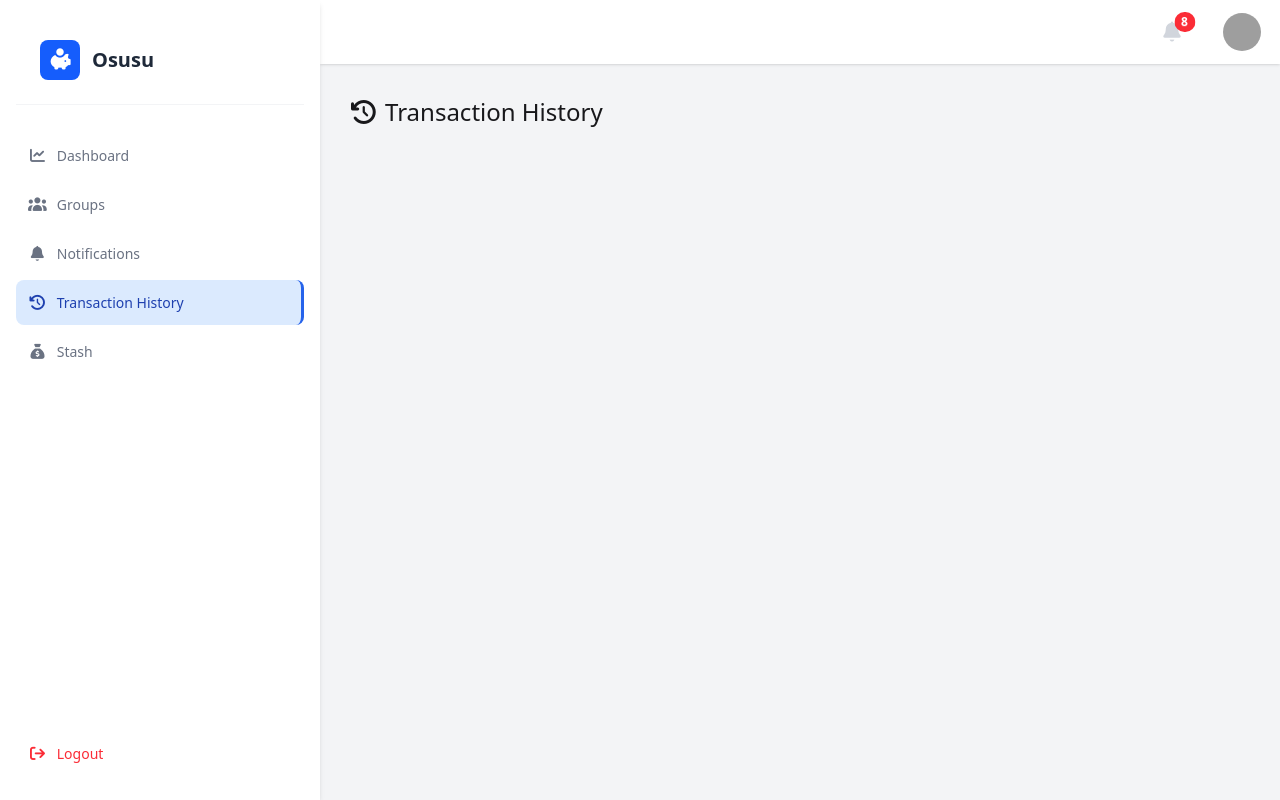
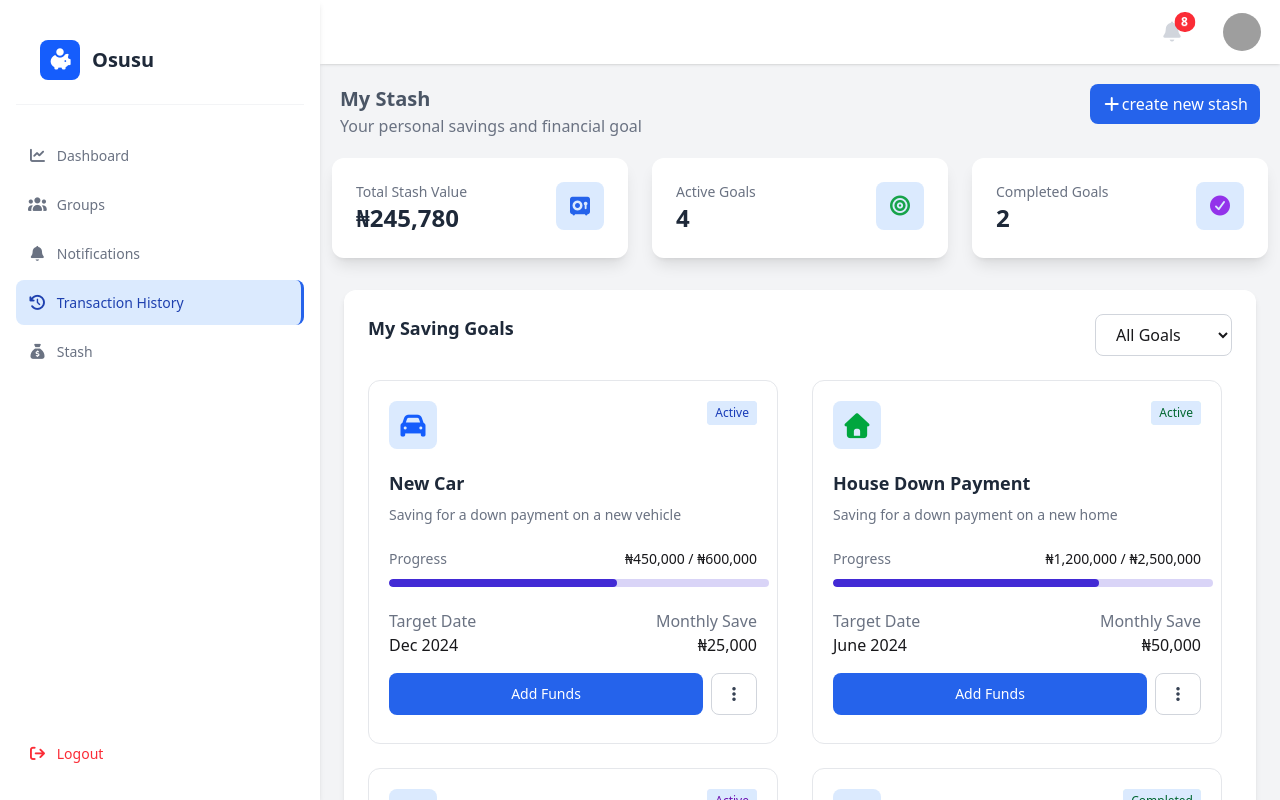
Before and after one commit to mamba2x/Osusu, a Vue app in the folder osusu-frontend/: page /transaction-history in a window 1280 px wide. Built offline with nearby package versions, Linux system fonts and the light colour scheme; grey boxes are pictures that could not be loaded.

Commit message:
stash package

```diff
--- /dev/null
+++ b/osusu-frontend/src/components/trans-card/goal.vue
@@ -0,0 +1,124 @@
+<template>
+    <div class="bg-white rounded-xl shadow-md p-6 m-6">
+           <div class="flex justify-between mb-6">
+            <p class="text-lg font-semibold text-gray-800 capitalize"
+            >my saving goals</p>
+            <h1>
+                <select class="border border-gray-300 rounded-lg px-4 py-2 focus:outline-none focus:ring-2 focus:ring-primary-500 focus:border-transparent">
+                <option>All Goals</option>
+                <option>Active</option>
+                <option>Completed</option>
+                </select>
+            </h1>
+           </div>
+
+  <div class="grid grid-cols-1 md:grid-cols-2 gap-6">
+     <div v-for="value in source">
+     <div
+    c class="border border-gray-200 rounded-xl p-5 hover:shadow-md transition-all w-[410px]"
+    >
+    <div class="flex justify-between">
+       <div class="w-12 h-12 bg-blue-100 rounded-lg flex items-center justify-center">
+         <i :class="[value.icon, value.size, value.color]"></i>
+       </div>
+       <div :class="value.col">
+         <p class="bg-blue-100 text-xs font-medium px-2 py-1 rounded capitalize">{{ value.active ? 'active' : 'completed'}}</p>
+       </div>
+    </div>
+       <h1 class="font-semibold text-lg text-gray-800 mb-2 capitalize mt-5">{{ value.goal }}</h1>
+    <p class="text-gray-500 text-sm mb-6">{{ value.reason }}</p>
+    <div class="flex justify-between text-sm">
+        <p class="text-gray-500" >Progress</p>
+        <h1 class="font-medium">{{ value.amount }}</h1>
+    </div>
+    <div class="mb-4">
+      <progress class="progress  w-95" :class="value.active ? 'progress-primary' : 'progress-[gray]'" :value="value.progress" max="100"></progress>
+    </div>
+        <div class="flex justify-between text-gray-500 ">
+            <h1>Target Date</h1>
+            <h2>Monthly Save</h2>
+        </div>
+        <div class="flex justify-between capitalize font-medium ">
+            <h1>{{ value.month }}</h1>
+            <h2>{{ value.secAmount }}</h2>
+        </div>
+
+
+        <div class="flex space-x-2 mt-4 mb-2">
+            <button
+            class="flex-1  text-white py-2 rounded-lg  text-sm font-medium hover:bg-primary-700 transition-colors capitalize"
+            :class="value.active ? 'bg-[#2563eb] cursor-pointer' : 'bg-gray-500 cursor-not-allowed'">
+            {{ value.active ? 'Add Funds' : 'Completed'}}</button>
+           <button
+           class="px-3 py-2 border border-gray-300 rounded-lg text-gray-700 hover:bg-gray-50 transition-colors"
+           >
+            <i class="fas fa-ellipsis-v"></i>
+           </button>
+        </div>
+    </div>
+   </div>
+  </div>
+ <div class=""></div>
+    </div>
+</template>
+
+<script setup>
+   const source = [
+    {
+     active : true,
+     goal : "new car" ,
+     reason: "Saving for a down payment on a new vehicle",
+     amount : "₦450,000 / ₦600,000",
+     month :"dec 2024",
+     secAmount: "₦25,000",
+     icon:"fa fa-car",
+     color: "text-blue-600",
+     size: "text-[25px]" ,
+     col: "text-blue-800 bg-blue-100 h-6 rounded ",
+     progress: 60
+    },
+     {
+     active : true,
+     goal : "House Down Payment" ,
+     reason: "Saving for a down payment on a new home",
+     amount : "₦1,200,000 / ₦2,500,000",
+     month :"june 2024",
+     secAmount: "₦50,000",
+     icon:"fas fa-home",
+     color: "text-green-600",
+     size: "text-[25px]" ,
+     col: "text-green-800 bg-green-100 h-6 rounded",
+     progress: 70
+    },
+        {
+     active : true,
+     goal : "Europe Vacation" ,
+     reason: "Saving for a dream vacation to Europe",
+     amount : "₦350,000 / ₦800,000",
+     month :"Aug 2024",
+     secAmount: "₦20,000",
+     icon:"fas fa-umbrella-beach",
+     color: "text-purple-600",
+     size: "text-[25px]" ,
+     col: "text-purple-800 bg-purple-100 h-6 rounded",
+     progress: 50
+    },
+        {
+     active : false,
+     goal : "House Down Payment" ,
+     reason: "Saving for a down payment on a new home",
+     amount : "₦1,200,000 / ₦2,500,000",
+     month :"june 2024",
+     secAmount: "₦50,000",
+     icon:"fas fa-home",
+     color: "text-green-600",
+     size: "text-[25px]" ,
+     col: "text-green-800 bg-green-100 h-6 rounded",
+     progress: 100
+    },
+   ]
+</script>
+
+<style  scoped>
+
+</style>
--- /dev/null
+++ b/osusu-frontend/src/components/trans-card/jose.vue
@@ -0,0 +1,48 @@
+<template>
+<div class="grid grid-cols-1 md:grid-cols-3  mb-8">
+    <div v-for="value in source" >
+     <div class="bg-white rounded-xl shadow-lg p-6 ml-3 mr-2 w-74 flex justify-between">
+        <div>
+            <p class="text-gray-500 text-sm capitalize">{{ value.test }}</p>
+            <h1 class="text-2xl font-bold text-gray-800">{{value.num}}</h1>
+        </div>
+        <div
+          class="w-12 h-12 bg-blue-100 rounded-lg flex items-center justify-center"
+          >
+            <i :class="[value.icon, value.color, value.size]"></i>
+        </div>
+    </div>
+   </div>
+</div>
+</template >
+
+<script setup>
+    const source = [
+        {
+            test:  "Total Stash Value",
+            num : "₦245,780",
+            icon:  "fas fa-vault",
+            color : "text-[#2563eb]",
+            size: "text-xl"
+        },
+          {
+            test:  "Active Goals",
+            num : "4",
+            icon:  "fas fa-bullseye",
+            color : "text-[#16a34a]",
+            size: "text-xl"
+        },
+          {
+            test:  "Completed Goals",
+            num : "2",
+            icon:  "fas fa-check-circle" ,
+            color : "text-[#9333ea]",
+            size: "text-xl"
+        },
+
+    ]
+</script>
+
+<style scoped>
+
+</style>
--- a/osusu-frontend/src/views/TransactionPage.vue
+++ b/osusu-frontend/src/views/TransactionPage.vue
@@ -9,22 +9,35 @@
       <div class="w-full mb-[30px]">
         <!-- <Topnav /> -->
         <TopBar />
+
+      <div class="flex justify-between m-5">
+        <div>
+          <h1 class="font-bold text-[20px] capitalize text-gray-600">my stash</h1>
+          <p class="font-medium text-gray-500">Your personal savings and financial goal</p>
+        </div>
+        <div class="flex gap-5">
+          <button class="h-10 bg-primary-600 text-white px-3 rounded-lg bg-[#2563eb] font-medium flex items-center hover:bg-[#1d4ed8] transition-colors"> <i class="fa fa-plus"></i> create new stash</button>
+        </div>
+      </div>
+    <Jose />
+    <Goal />
       </div>
       <!-- user name -->
-      <div class="w-full flex flex-col font-[500] px-[3%] text-[24px] mb-[40px]">
-        <h1><i class="fas fa-clock-rotate-left"></i> Transaction History</h1>
 
-      </div>
 
     </div>
     <!-- right side nav -->
     <!-- <div class="w-0 md:w-[23%] h-full bg-gray-300"></div> -->
+
   </div>
+
 </template>
 
 <script setup>
 import SideBar from '@/components/sideBar.vue';
 import TopBar from '@/components/topBar.vue';
+import Goal from '@/components/trans-card/goal.vue';
+import Jose from '@/components/trans-card/jose.vue';
 
 
 </script>
```
Also changed, not shown: 1 other file (tests, documents, lock files or other folders).
